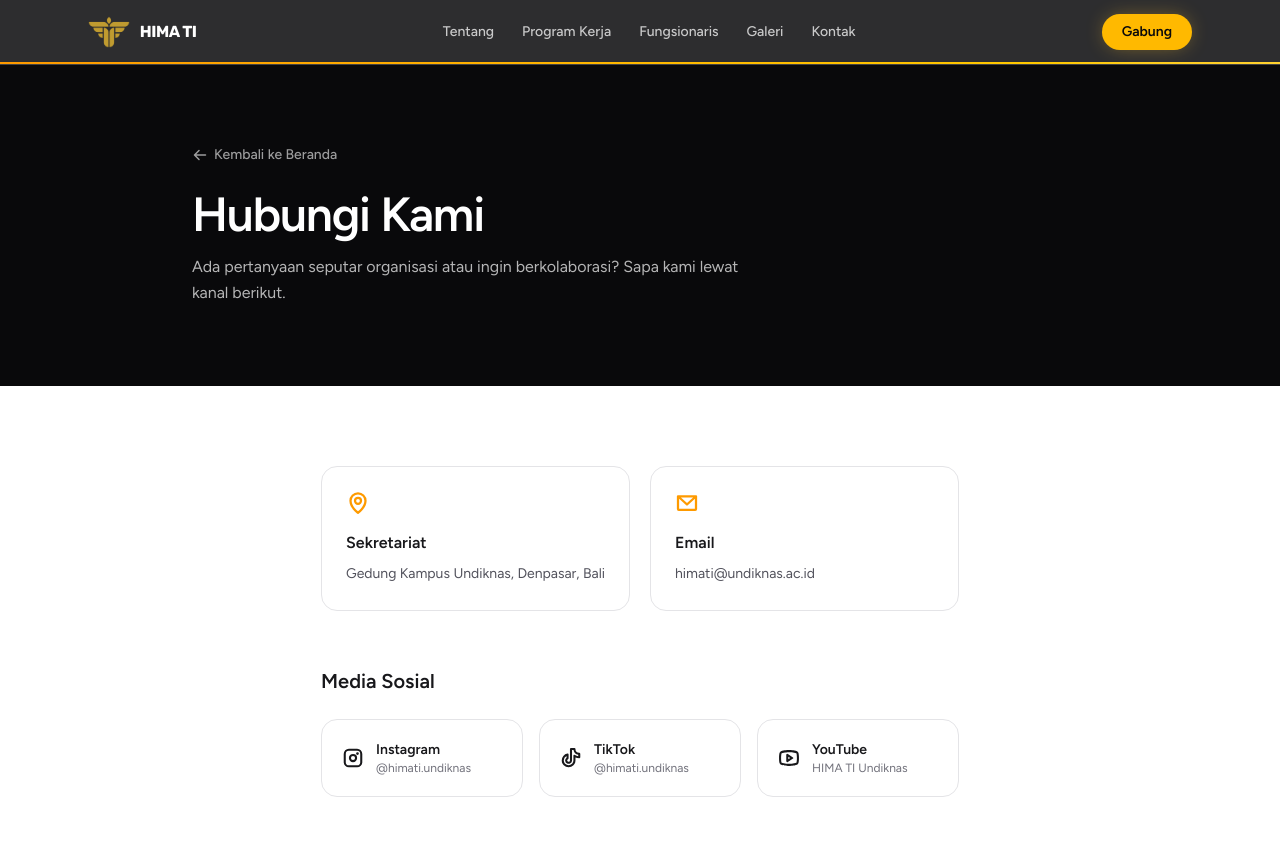
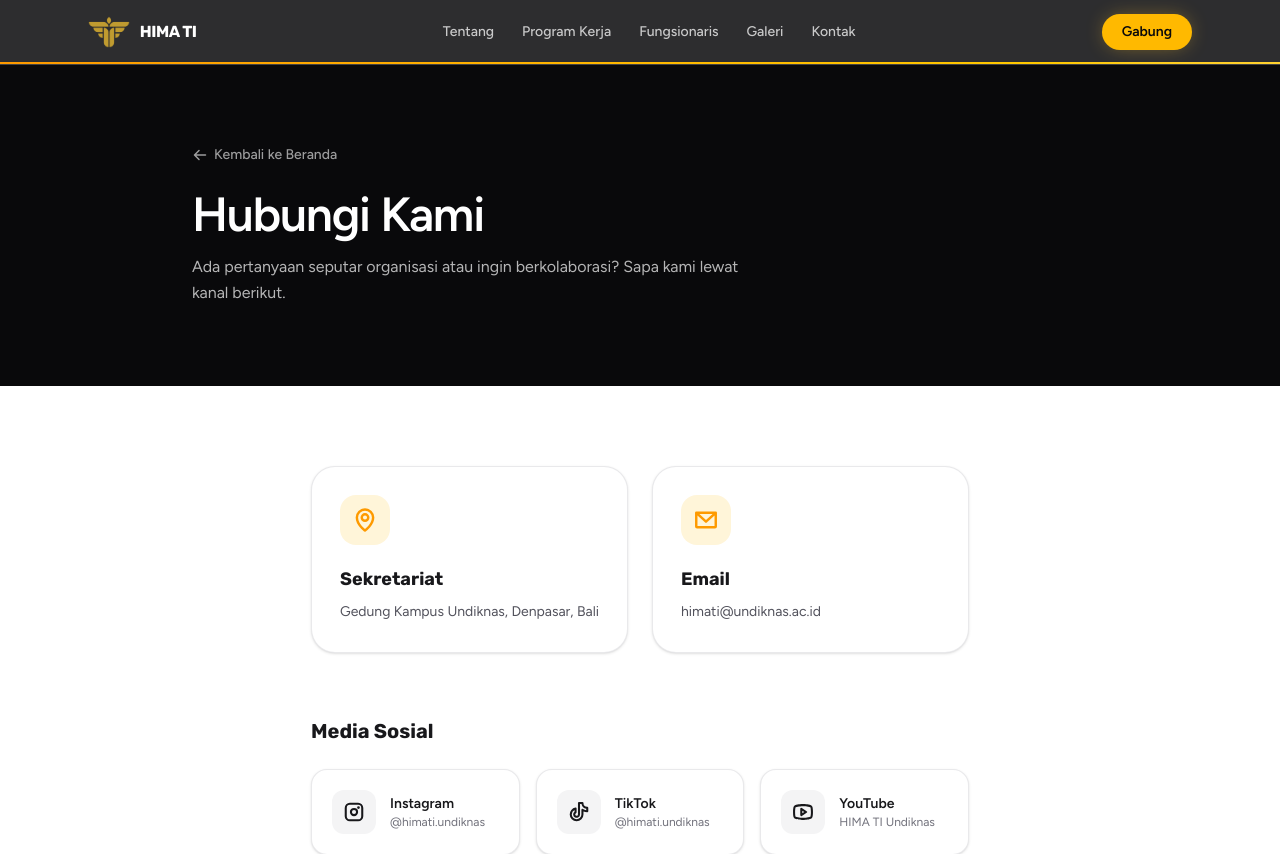
Before and after one commit to kevinazzaky/fungsionaris-hima, a Next.js app: page /contact in a window 1280 px wide. Shown: the top 854 px of the page. Built offline with nearby package versions, Linux system fonts and the light colour scheme.

Commit message:
feat(contact): polish contact page copywriting

```diff
--- a/src/app/contact/page.tsx
+++ b/src/app/contact/page.tsx
@@ -22,9 +22,9 @@ const channels = [
 ];
 
 const socials = [
-  { icon: InstagramLogo, label: "Instagram", handle: "@himati.undiknas", href: "https://instagram.com" },
-  { icon: TiktokLogo, label: "TikTok", handle: "@himati.undiknas", href: "https://tiktok.com" },
-  { icon: YoutubeLogo, label: "YouTube", handle: "HIMA TI Undiknas", href: "https://youtube.com" },
+  { icon: InstagramLogo, label: "Instagram", handle: "@himati.undiknas", href: "https://instagram.com/himati.undiknas" },
+  { icon: TiktokLogo, label: "TikTok", handle: "@himati.undiknas", href: "https://tiktok.com/@himati.undiknas" },
+  { icon: YoutubeLogo, label: "YouTube", handle: "HIMA TI Undiknas", href: "https://youtube.com/@himatiundiknas" },
 ];
 
 export default function ContactPage() {
@@ -36,15 +36,20 @@ export default function ContactPage() {
       />
 
       <section className="mx-auto max-w-4xl px-6 py-16 sm:py-20">
-        <div className="grid gap-5 sm:grid-cols-2">
+        <div className="grid gap-6 sm:grid-cols-2">
           {channels.map((item) => (
-            <div key={item.title} className="rounded-2xl border border-zinc-200 p-6">
-              <item.icon size={24} weight="bold" className="text-amber-500" />
-              <h3 className="mt-4 font-bold text-zinc-900">{item.title}</h3>
+            <div
+              key={item.title}
+              className="group rounded-3xl border border-zinc-200/80 bg-white p-7 shadow-sm transition-all duration-300 hover:-translate-y-1 hover:border-amber-400/60 hover:shadow-lg hover:shadow-zinc-200/50"
+            >
+              <div className="inline-flex rounded-2xl bg-amber-400/15 p-3 text-amber-500 transition-transform duration-300 group-hover:scale-110">
+                <item.icon size={26} weight="bold" />
+              </div>
+              <h3 className="mt-5 font-heading text-lg font-bold text-zinc-900">{item.title}</h3>
               {item.href ? (
                 <a
                   href={item.href}
-                  className="mt-2 inline-block text-sm leading-relaxed text-zinc-600 transition-colors hover:text-amber-600"
+                  className="mt-2 inline-block text-sm leading-relaxed text-zinc-600 transition-colors duration-200 hover:text-amber-600"
                 >
                   {item.body}
                 </a>
@@ -55,7 +60,7 @@ export default function ContactPage() {
           ))}
         </div>
 
-        <h2 className="mt-14 text-xl font-bold text-zinc-900">Media Sosial</h2>
+        <h2 className="mt-16 font-heading text-xl font-bold text-zinc-900">Media Sosial</h2>
         <div className="mt-6 grid gap-4 sm:grid-cols-3">
           {socials.map((social) => (
             <a
@@ -63,11 +68,13 @@ export default function ContactPage() {
               href={social.href}
               target="_blank"
               rel="noopener noreferrer"
-              className="flex items-center gap-3 rounded-2xl border border-zinc-200 p-5 transition-colors hover:border-amber-400"
+              className="group flex items-center gap-3.5 rounded-2xl border border-zinc-200/80 bg-white p-5 shadow-sm transition-all duration-300 hover:-translate-y-1 hover:border-amber-400/60 hover:shadow-md active:scale-95"
             >
-              <social.icon size={22} weight="bold" className="text-zinc-900" />
+              <div className="flex h-11 w-11 items-center justify-center rounded-xl bg-zinc-100 text-zinc-900 transition-colors duration-300 group-hover:bg-amber-400 group-hover:text-zinc-950">
+                <social.icon size={22} weight="bold" />
+              </div>
               <div>
-                <p className="text-sm font-semibold text-zinc-900">{social.label}</p>
+                <p className="text-sm font-bold text-zinc-900">{social.label}</p>
                 <p className="text-xs text-zinc-500">{social.handle}</p>
               </div>
             </a>
```
